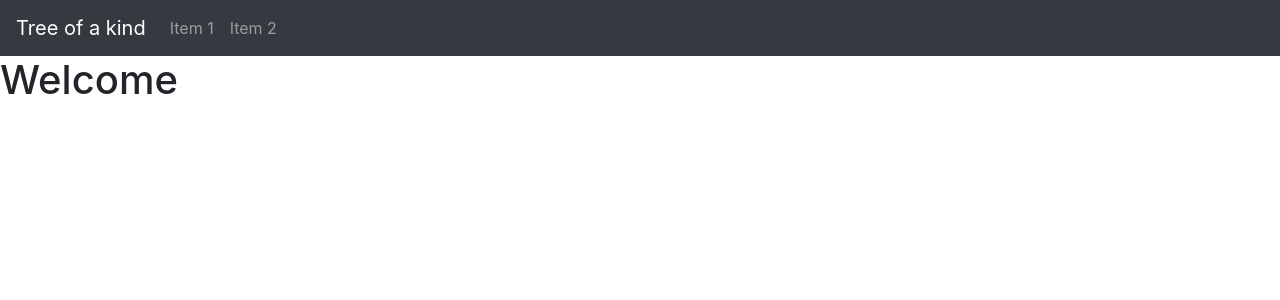
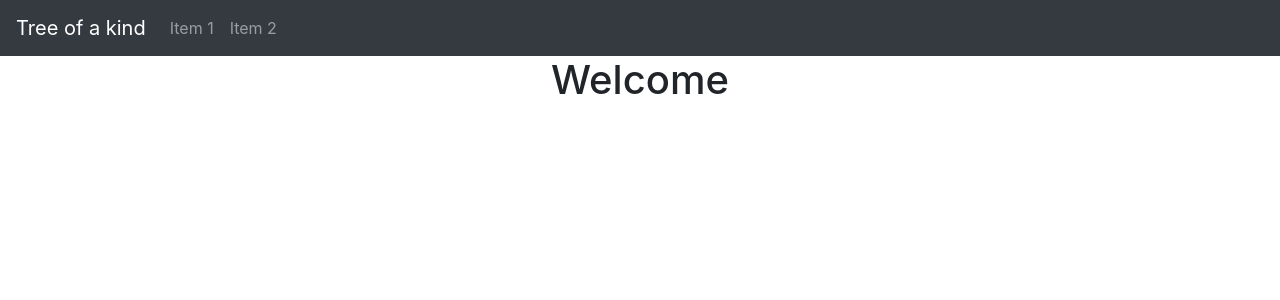
Before and after one commit to TreeOfAKind/TreeOfAKind, an Angular app in the folder web/: page / in a window 1280 px wide. Shown: the top 300 px of the page. Built offline with nearby package versions, Linux system fonts and the light colour scheme.

Commit message:
Center header

```diff
--- a/web/src/app/app.component.html
+++ b/web/src/app/app.component.html
@@ -1,3 +1,3 @@
 <app-navbar></app-navbar>
-<h1>Welcome</h1>
+<h1 class="text-center">Welcome</h1>
 <router-outlet></router-outlet>
```
